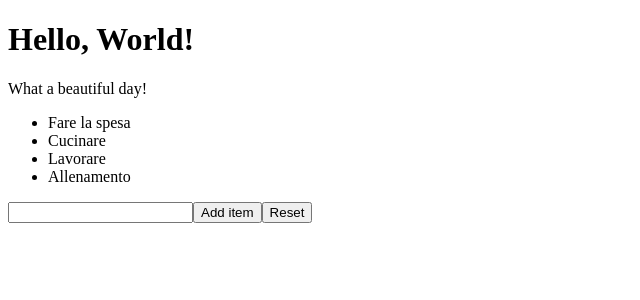
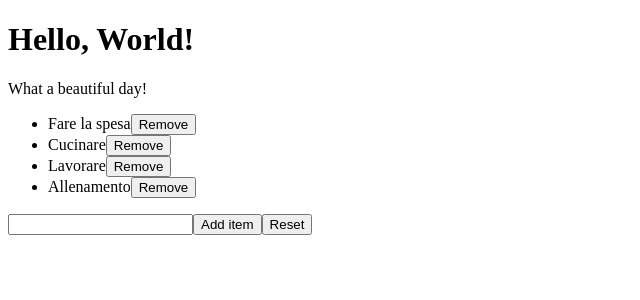
Before and after one commit to Roberta93-web/Esercizi.react.develhope, a React (Create React App) app in the folder my-app/: page / in a window 1280 px wide. Shown: the top 300 px of the page, without its empty margins (0-640 px from the left). Built offline with nearby package versions, Linux system fonts and the light colour scheme.

Commit message:
esercizio list 4

```diff
--- a/my-app/src/TodoList.js
+++ b/my-app/src/TodoList.js
@@ -21,12 +21,32 @@
       items: [],
     });
   };
+
+  handleRemove = (index) => {
+    this.setState((state) => {
+      state.items.splice(index, 1);
+      console.log(state);
+      return {
+        items: state.items,
+      };
+    });
+  };
+
   render() {
     return (
       <div>
         <ul>
           {this.state.items.map((item, index) => (
-            <li key={item + index}>{item}</li>
+            <li key={item + index}>
+              {item}
+              <button
+                onClick={() => {
+                  this.handleRemove(index);
+                }}
+              >
+                Remove
+              </button>
+            </li>
           ))}
         </ul>
         <input ref={this.inputRef} type="text" />
```
Also changed, not shown: 2 other files (tests, documents, lock files or other folders).
